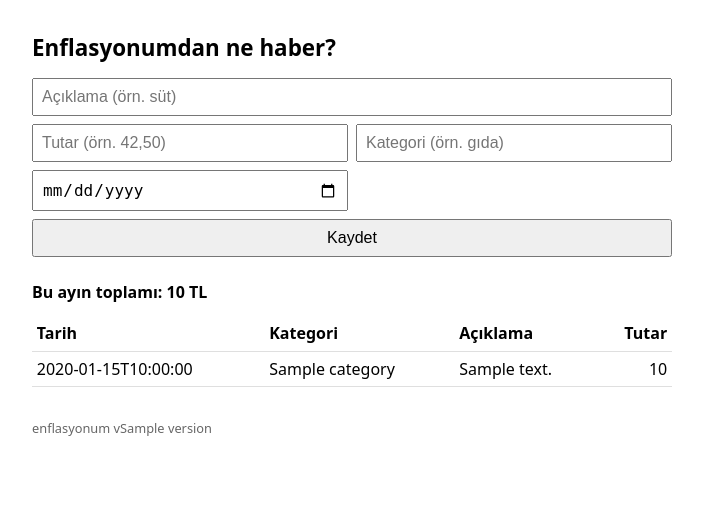
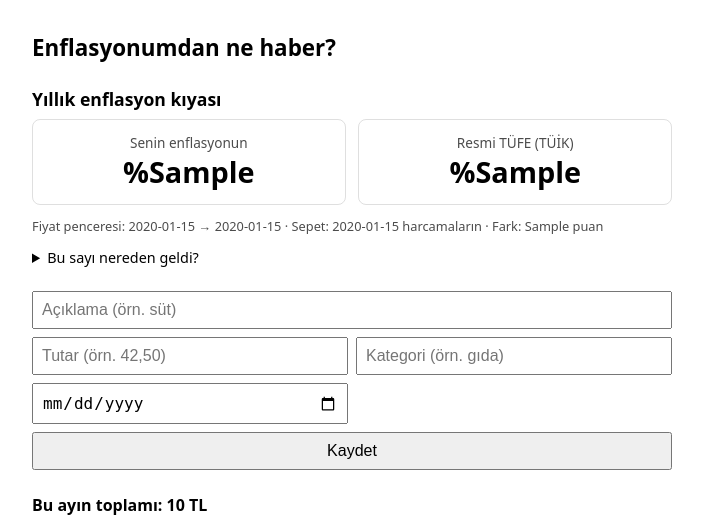
Before and after one commit to umutseve4/enflasyonum, a FastAPI app: template src/enflasyonum/templates/index.html in a window 1280 px wide. Shown: the top 515 px of the page, without its empty margins (288-991 px from the left). Run offline with FastAPI, Linux system fonts and the light colour scheme; the template is opened without the code that fills it: most values are stand-ins (such as "Sample title", 1, 10 or a date in 2020); some libraries are stand-ins or nearby versions.

Commit message:
feat: M1.6 kıyas ekranı — "senin %Y vs resmi %X" tek ekranda
- personal_index: geriye-uyumlu weights_period parametresi (sepet ayı,
  fiyat penceresinden bağımsız; resmi TÜFE ~1 ay geriden yayımlandığı
  için kullanıcının güncel sepeti geçmiş yıllık pencereyle kıyaslanır)
- main: _comparison_context — son TÜFE dönemi vs 12 ay öncesi (yıllık),
  sepet = harcama içeren son ay; veri eksikse Türkçe ipucu, asla 500 yok
- template: iki büyük sayı + fark + "bu sayı nereden geldi?" ağırlık
  dökümü + M1 manşet-fallback notu
- tests: 6 yeni test (mutlu yol, üç ipucu senaryosu, weights_period
  motor testi, ağırlık dökümü görünürlüğü)

```diff
--- a/src/enflasyonum/main.py
+++ b/src/enflasyonum/main.py
@@ -1,7 +1,8 @@
 """FastAPI uygulama giriş noktası.
 
 M1.3 kapsamı: /health + tek sayfalık harcama giriş formu.
-GET /  -> form, son harcamalar, bu ayın toplamı
+M1.6 kapsamı: kıyas bloğu — "senin %Y vs resmi %X" tek ekranda.
+GET /  -> form, kıyas bloğu, son harcamalar, bu ayın toplamı
 POST /expenses -> doğrula, kaydet, PRG (303) ile / adresine dön
 """
 
@@ -12,12 +13,17 @@ from pathlib import Path
 from fastapi import Depends, FastAPI, Form, Request
 from fastapi.responses import HTMLResponse, RedirectResponse
 from fastapi.templating import Jinja2Templates
-from sqlalchemy import select
+from sqlalchemy import func, select
 from sqlalchemy.orm import Session
 
 from enflasyonum import __version__, crud
 from enflasyonum.db import create_session_factory
-from enflasyonum.models import Category, Expense
+from enflasyonum.models import Category, Expense, OfficialCPI
+from enflasyonum.personal_index import (
+    PersonalIndexError,
+    compute_personal_index,
+    headline_relative,
+)
 
 app = FastAPI(
     title="Enflasyonumdan ne haber?",
@@ -26,6 +32,9 @@ app = FastAPI(
 )
 
 templates = Jinja2Templates(directory=str(Path(__file__).parent / "templates"))
+
+#: Ekranda yüzdeler 2 ondalıkla gösterilir; hesap 6 ondalıkla yapılır.
+TWO_DP = Decimal("0.01")
 
 
 def get_session():
@@ -51,6 +60,70 @@ def _parse_amount(raw: str) -> Decimal:
     return value
 
 
+def _comparison_context(session: Session) -> dict:
+    """Kıyas bloğu verisi (M1.6).
+
+    Pencere: elimizdeki son resmi TÜFE dönemi (current) vs 12 ay öncesi
+    (base) — yıllık enflasyon. Sepet: harcama içeren son ay
+    (``weights_period``); resmi veri ~1 ay geriden geldiği için sepet ayı
+    pencereden bilinçli olarak ayrıdır. Veri eksikse ``comparison=None`` +
+    Türkçe ipucu döner; ana sayfa hiçbir koşulda 500 vermez.
+    """
+    latest_cpi = session.scalar(select(func.max(OfficialCPI.period)))
+    latest_expense = session.scalar(select(func.max(Expense.spent_at)))
+
+    if latest_cpi is None:
+        return {
+            "comparison": None,
+            "comparison_hint": "Resmi TÜFE verisi yok — önce ingest çalıştırılmalı.",
+        }
+    if latest_expense is None:
+        return {
+            "comparison": None,
+            "comparison_hint": "Kıyas için önce en az bir harcama gir.",
+        }
+
+    current = latest_cpi
+    base = date(current.year - 1, current.month, 1)
+    basket = date(latest_expense.year, latest_expense.month, 1)
+
+    try:
+        official_pct = ((headline_relative(session, base, current) - 1) * 100).quantize(
+            TWO_DP
+        )
+        result = compute_personal_index(
+            session, base=base, current=current, weights_period=basket
+        )
+    except PersonalIndexError as exc:
+        return {"comparison": None, "comparison_hint": f"Kıyas hesaplanamadı: {exc}"}
+
+    personal_pct = result.inflation_pct.quantize(TWO_DP)
+    total = sum(result.weights.values())
+    weight_rows = [
+        {
+            "category": cat,
+            "amount": amount,
+            "share_pct": (amount / total * 100).quantize(TWO_DP),
+        }
+        for cat, amount in sorted(
+            result.weights.items(), key=lambda kv: kv[1], reverse=True
+        )
+    ]
+    return {
+        "comparison": {
+            "personal_pct": personal_pct,
+            "official_pct": official_pct,
+            "diff_pct": (personal_pct - official_pct).quantize(TWO_DP),
+            "base_period": base,
+            "current_period": current,
+            "basket_period": basket,
+            "weight_rows": weight_rows,
+            "weights_total": total,
+        },
+        "comparison_hint": None,
+    }
+
+
 def _index_context(session: Session, error: str | None = None) -> dict:
     today = date.today()
     rows = session.execute(
@@ -73,6 +146,7 @@ def _index_context(session: Session, error: str | None = None) -> dict:
         "today": today,
         "error": error,
         "version": __version__,
+        **_comparison_context(session),
     }
 
 
--- a/src/enflasyonum/templates/index.html
+++ b/src/enflasyonum/templates/index.html
@@ -8,6 +8,7 @@
     :root { color-scheme: light dark; }
     body { font-family: system-ui, sans-serif; max-width: 640px; margin: 2rem auto; padding: 0 1rem; }
     h1 { font-size: 1.4rem; }
+    h2 { font-size: 1.1rem; margin-bottom: .5rem; }
     form { display: grid; gap: .5rem; grid-template-columns: 1fr 1fr; margin-bottom: 1.5rem; }
     form input, form button { padding: .5rem; font-size: 1rem; }
     form .full { grid-column: 1 / -1; }
@@ -16,6 +17,14 @@
     th, td { text-align: left; padding: .4rem .3rem; border-bottom: 1px solid #8884; }
     td.amount, th.amount { text-align: right; font-variant-numeric: tabular-nums; }
     .total { margin: .8rem 0; font-weight: 700; }
+    .compare { margin: 1.5rem 0; }
+    .cards { display: grid; grid-template-columns: 1fr 1fr; gap: .8rem; }
+    .card { border: 1px solid #8884; border-radius: .5rem; padding: .8rem; text-align: center; }
+    .card .label { font-size: .85rem; opacity: .7; }
+    .card .big { font-size: 1.8rem; font-weight: 800; font-variant-numeric: tabular-nums; }
+    .meta { font-size: .8rem; opacity: .7; }
+    details { margin-top: .6rem; }
+    details summary { cursor: pointer; font-size: .9rem; }
     footer { margin-top: 2rem; font-size: .8rem; opacity: .6; }
   </style>
 </head>
@@ -23,6 +32,52 @@
   <h1>Enflasyonumdan ne haber?</h1>
 
   {% if error %}<p class="error">{{ error }}</p>{% endif %}
+
+  <section class="compare">
+    <h2>Yıllık enflasyon kıyası</h2>
+    {% if comparison %}
+    <div class="cards">
+      <div class="card">
+        <div class="label">Senin enflasyonun</div>
+        <div class="big">%{{ comparison.personal_pct }}</div>
+      </div>
+      <div class="card">
+        <div class="label">Resmi TÜFE (TÜİK)</div>
+        <div class="big">%{{ comparison.official_pct }}</div>
+      </div>
+    </div>
+    <p class="meta">
+      Fiyat penceresi: {{ comparison.base_period.strftime('%Y-%m') }} →
+      {{ comparison.current_period.strftime('%Y-%m') }} ·
+      Sepet: {{ comparison.basket_period.strftime('%Y-%m') }} harcamaların ·
+      Fark: {{ comparison.diff_pct }} puan
+    </p>
+    <details>
+      <summary>Bu sayı nereden geldi?</summary>
+      <table>
+        <thead>
+          <tr><th>Kategori</th><th class="amount">Harcama</th><th class="amount">Pay</th></tr>
+        </thead>
+        <tbody>
+          {% for w in comparison.weight_rows %}
+          <tr>
+            <td>{{ w.category }}</td>
+            <td class="amount">{{ w.amount }} TL</td>
+            <td class="amount">%{{ w.share_pct }}</td>
+          </tr>
+          {% endfor %}
+        </tbody>
+      </table>
+      <p class="meta">
+        M1 notu: kategori bazlı resmi alt endeksler henüz bağlı değil; tüm
+        kategoriler manşet TÜFE oranını kullanıyor, bu yüzden iki sayı şimdilik
+        eşit. M2'de "senin gıda enflasyonun" kategorilere göre ayrışacak.
+      </p>
+    </details>
+    {% else %}
+    <p class="meta">{{ comparison_hint }}</p>
+    {% endif %}
+  </section>
 
   <form method="post" action="/expenses">
     <input class="full" name="description" placeholder="Açıklama (örn. süt)" required>
```
Also changed, not shown: src/enflasyonum/personal_index.py (+15 -2 lines), tests/test_comparison.py (added, +181 -0 lines).
